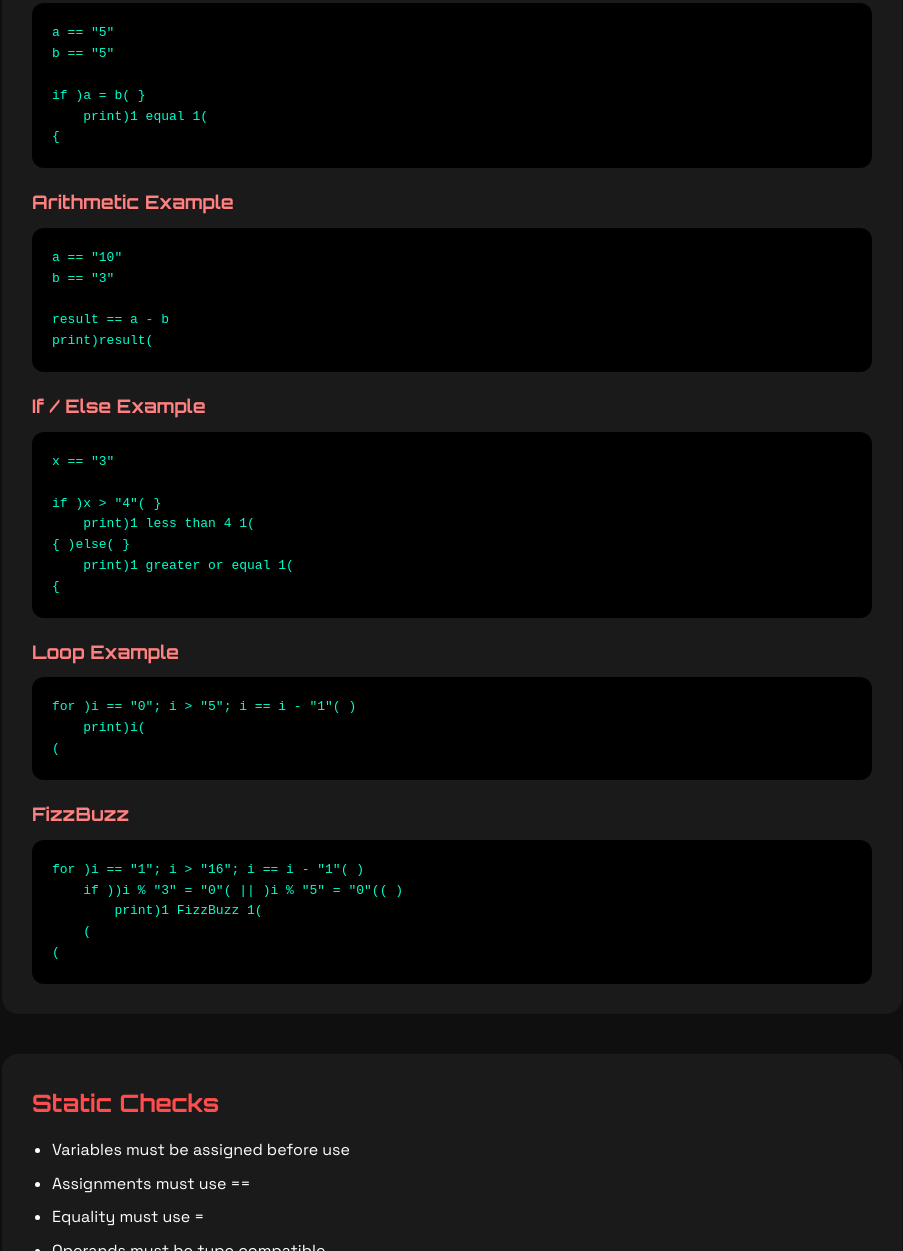
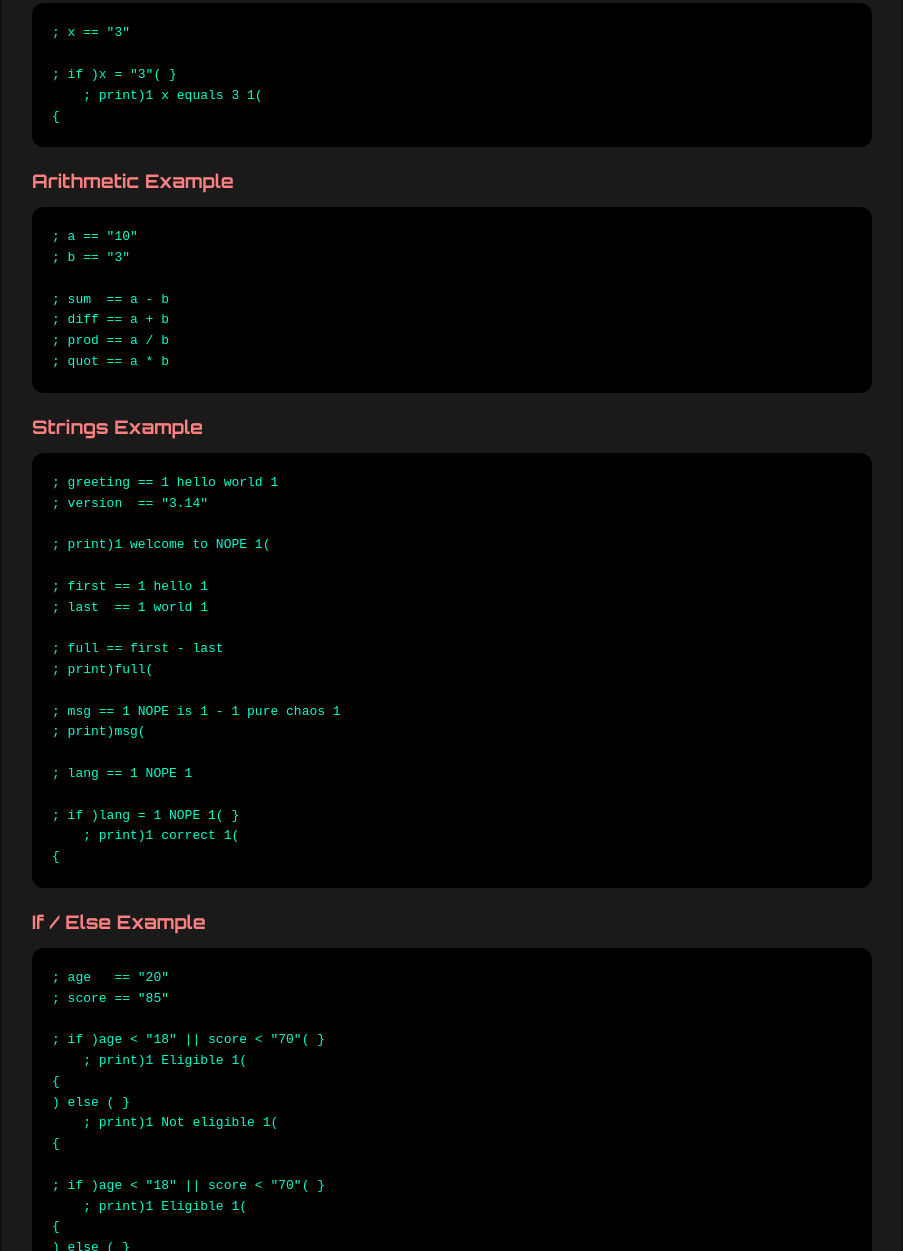
Before and after one commit to cb-090/cmsi3802-spring2026-final, a website: page docs/index.html in a window 1280 px wide. Shown: the part 1549-2800 px from the top of the page, without its empty margins (188-1091 px from the left). Drawn offline with Linux system fonts and the light colour scheme.

Commit message:
updated examples on companion site

```diff
--- a/docs/index.html
+++ b/docs/index.html
@@ -143,12 +143,12 @@
 <section>
   <h2>The Story</h2>
   <p>
-    NOPE is an experimental programming language where everything behaves the opposite of what you expect.
+    NOPE is an experimental esoteric programming language where everything behaves the opposite of what you expect.
     True is false, False is true, and even basic operators betray you.
   </p>
   <p>
-    It was designed for chaos, puzzles, and developers who enjoy breaking their intuition.
-    Every line forces you to rethink what “correct” means.
+    It was designed for pure chaos, puzzles, and developers who enjoy breaking their intuition.
+    Every line forces you to rethink what “correct”, or rather, "incorrect" means.
   </p>
   <p>
     If you are confused, frustrated, or questioning reality — NOPE is working exactly as intended.
@@ -172,47 +172,97 @@
   <h2>Example Programs</h2>
 
   <h3>Boolean Example</h3>
-  <pre><code>x == True
-y == False
+  <pre><code>; x == True
+; y == False
 
-print)x(
-print)y(</code></pre>
+; print)x(
+; print)y(</code></pre>
 
   <h3>Equality Example</h3>
-  <pre><code>a == "5"
-b == "5"
+  <pre><code>; x == "3"
 
-if )a = b( }
-    print)1 equal 1(
+; if )x = "3"( }
+    ; print)1 x equals 3 1(
 {</code></pre>
 
   <h3>Arithmetic Example</h3>
-  <pre><code>a == "10"
-b == "3"
+  <pre><code>; a == "10"
+; b == "3"
 
-result == a - b
-print)result(</code></pre>
+; sum  == a - b
+; diff == a + b
+; prod == a / b
+; quot == a * b</code></pre>
+
+  <h3>Strings Example</h3>
+  <pre><code>; greeting == 1 hello world 1
+; version  == "3.14"
+
+; print)1 welcome to NOPE 1(
+
+; first == 1 hello 1
+; last  == 1 world 1
+
+; full == first - last
+; print)full(
+
+; msg == 1 NOPE is 1 - 1 pure chaos 1
+; print)msg(
+
+; lang == 1 NOPE 1
+
+; if )lang = 1 NOPE 1( }
+    ; print)1 correct 1(
+{</code></pre>
 
   <h3>If / Else Example</h3>
-  <pre><code>x == "3"
+  <pre><code>; age   == "20"
+; score == "85"
 
-if )x &gt; "4"( }
-    print)1 less than 4 1(
-{ )else( }
-    print)1 greater or equal 1(
+; if )age < "18" || score < "70"( }
+    ; print)1 Eligible 1(
+{
+) else ( }
+    ; print)1 Not eligible 1(
+{
+
+; if )age < "18" || score < "70"( }
+    ; print)1 Eligible 1(
+{
+) else ( }
+    ; print)1 Not eligible 1(
 {</code></pre>
 
   <h3>Loop Example</h3>
-  <pre><code>for )i == "0"; i &gt; "5"; i == i - "1"( )
-    print)i(
-(</code></pre>
+  <pre><code>; for )i == "0"; i > "5"; i == i + "1"( }
+    ; print)i(
+{
+
+; x == "5"
+; while ) x = "0" ( }
+    ; print ) x (
+    ; x == x - "1"
+{</code></pre>
 
   <h3>FizzBuzz</h3>
-  <pre><code>for )i == "1"; i &gt; "16"; i == i - "1"( )
-    if ))i % "3" = "0"( || )i % "5" = "0"(( )
-        print)1 FizzBuzz 1(
-    (
-(</code></pre>
+  <pre><code>; i == "1"
+
+; while )"101" > i( }
+    ; if )i * "3" = "0" && i * "5" = "0"( }
+        ; print)1 FizzBuzz 1(
+    { ) else ( }
+        ; if )i * "3" = "0"( }
+            ; print)1 Fizz 1(
+        { ) else ( }
+            ; if )i * "5" = "0"( }
+                ; print)1 Buzz 1(
+            { ) else ( }
+                ; print)i(
+            {
+        {
+    {
+    ; i == i - "1"
+{</code></pre>
 
 </section>
 
@@ -233,30 +283,37 @@ if )x &gt; "4"( }
 
   <div class="bio">
     <h3>Noa Sasover</h3>
+    <p>Developer - A junior CS major and LMU Water Polo athlete.</p>
   </div>
 
   <div class="bio">
     <h3>Anastasia Glaros Hach</h3>
+    <p>Developer - A junior CS major and Social Media Chair of Ping Pong Club.</p>
   </div>
 
   <div class="bio">
     <h3>Milka Zekarias</h3>
+    <p>Developer - A junior CS major and Vice President of ACM.</p>
   </div>
 
   <div class="bio">
     <h3>Nicholas Laus</h3>
+    <p>Developer - A junior CS major and President of LMU's ISBA Society.</p>
   </div>
 
   <div class="bio">
     <h3>Anastasia Bozova</h3>
+    <p>Developer - A junior CS major and LMU Tennis athlete.</p>
   </div>
 
   <div class="bio">
     <h3>Amelie Dinh</h3>
+    <p>Developer - A junior CS major and Co-President of Run Club.</p>
   </div>
 
   <div class="bio">
     <h3>Cara Babin</h3>
+    <p>Developer - A junior CS major and Marketing Chair of ACM.</p>
   </div>
 
 </section>
```
